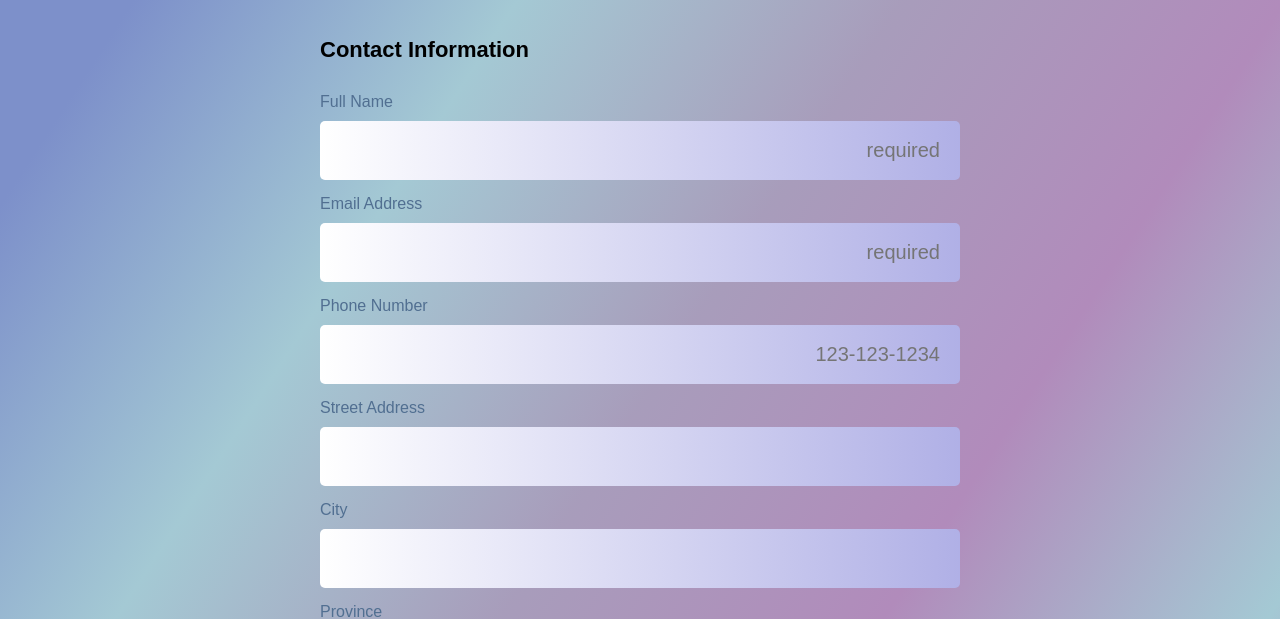
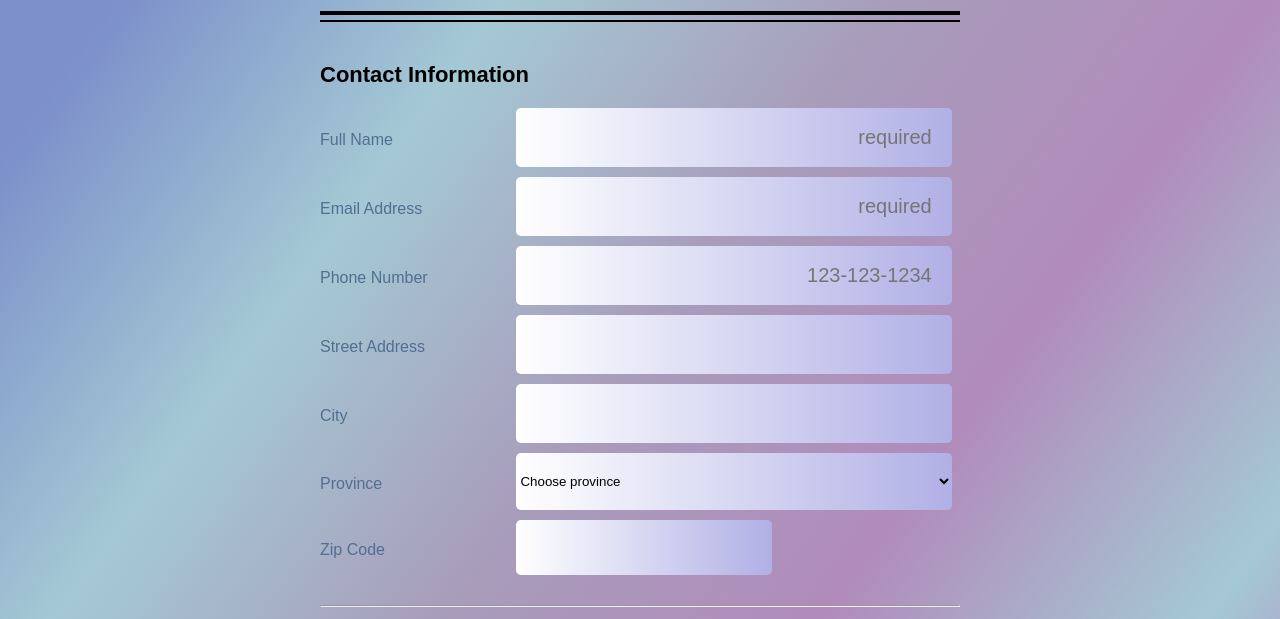
Before and after one commit to sm810403/Techdegree-project-3, a plain HTML site: page index.html in a window 1280 px wide. Shown: the part 188-807 px from the top of the page. Drawn offline with Linux system fonts and the light colour scheme.

Commit message:
missing parts added
layout for bigger screen and placeholder fixed

```diff
--- a/css/styless.css
+++ b/css/styless.css
@@ -29,6 +29,7 @@ header {
 }
 .head-text p {
     color:rgb(112, 128, 144);
+    margin: 20px auto;
 }
 fieldset {
     border: none;
@@ -151,7 +152,7 @@ button:hover {
     text-align: center;
     padding: 5px 0 200px;
 }
-@media (min-width:320px) {
+
 .head-text {
     width: 90%;
     margin: auto;
@@ -164,11 +165,12 @@ button:hover {
     width: 90%;
     margin: auto;
     }
-}
+
 @media (min-width: 768px) {
     .head-text {
         width: 50%;
         margin: auto;
+
     }
     hr {
         width: 100%;
@@ -178,4 +180,16 @@ button:hover {
         width: 50%;
         margin: auto;
     }
+    .input1, .label1, .input3, select {
+        display: inline-flex;
+        justify-content: space-between;
+        vertical-align: middle;
+        margin: 5px auto;
     }
+    .input1,select {
+        width: 68%;
+    }
+    .label1 {
+        width: 30%;
+    }
+}
--- a/index.html
+++ b/index.html
@@ -24,9 +24,9 @@
             <fieldset>
                 <legend class="form1-h1"><h2>Contact Information</h2></legend>
                 <label class="label1" for="fname">Full Name</label>
-                <input class="input1" type="text" id="fname" name="fname" placeholder="required">
+                <input class="input1" type="text" id="fname" name="fname" placeholder="required" required>
                 <label class="label1" for="email">Email Address</label>
-                <input class="input1" type="email" id="email" name="emal" placeholder="required">
+                <input class="input1" type="email" id="email" name="emal" placeholder="required" required>
                 <label class="label1" for="pnumber">Phone Number</label>
                 <input class="input1" type="tel" id="pnumber" name="pnumber" placeholder="123-123-1234" pattern="[0-9]{3}-[0-9]{3}-[0-9]{4}">
                 <label class="label1" for="staddress">Street Address</label>
```
Lines whose indentation alone changed are shown as unchanged.
